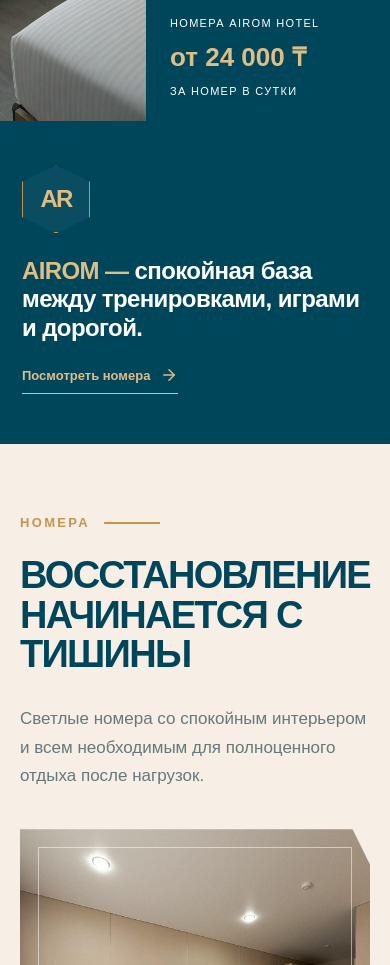
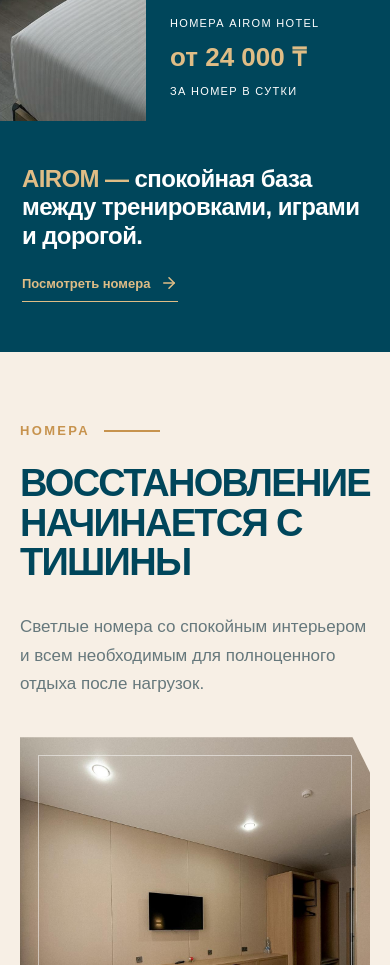
Before and after one commit to ewgftju/airom-hotel, a Next.js app: page / in a window 390 px wide. Shown: the part 1240-2205 px from the top of the page. Built offline with nearby package versions, Linux system fonts and the light colour scheme.

Commit message:
Remove AR badge from brand statement

```diff
--- a/app/globals.css
+++ b/app/globals.css
@@ -444,26 +444,12 @@
 
 .brand-statement {
   display: grid;
-  grid-template-columns: 110px minmax(0, 1fr) auto;
+  grid-template-columns: minmax(0, 1fr) auto;
   align-items: center;
   gap: 44px;
   padding: 46px clamp(30px, 6vw, 100px);
   background: var(--teal);
   color: var(--white);
-}
-
-.statement-mark {
-  display: grid;
-  width: 82px;
-  height: 82px;
-  place-items: center;
-  border: 1px solid var(--gold);
-  clip-path: polygon(50% 0, 100% 24%, 100% 76%, 50% 100%, 0 76%, 0 24%);
-  background: rgba(255, 255, 255, 0.04);
-  color: var(--gold-light);
-  font-size: 24px;
-  font-weight: 900;
-  letter-spacing: -0.08em;
 }
 
 .brand-statement p {
@@ -1597,11 +1583,11 @@
   }
 
   .brand-statement {
-    grid-template-columns: 90px 1fr;
+    grid-template-columns: 1fr;
   }
 
   .brand-statement a {
-    grid-column: 2;
+    grid-column: 1;
     justify-self: start;
   }
 
@@ -1794,11 +1780,6 @@
 
   .brand-statement a {
     grid-column: auto;
-  }
-
-  .statement-mark {
-    width: 68px;
-    height: 68px;
   }
 
   .section {
--- a/app/page.tsx
+++ b/app/page.tsx
@@ -179,7 +179,6 @@
       </section>
 
       <section className="brand-statement" aria-label="О гостинице">
-        <div className="statement-mark">AR</div>
         <p>
           <span>AIROM —</span> спокойная база между тренировками, играми и дорогой.
         </p>
```
